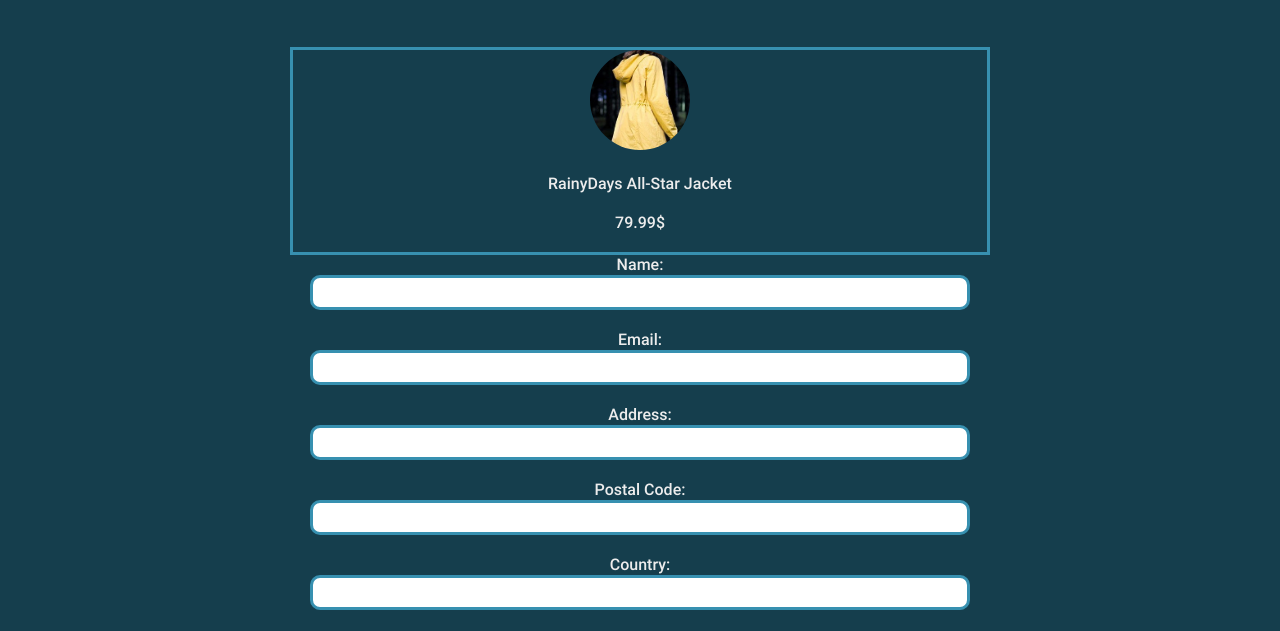
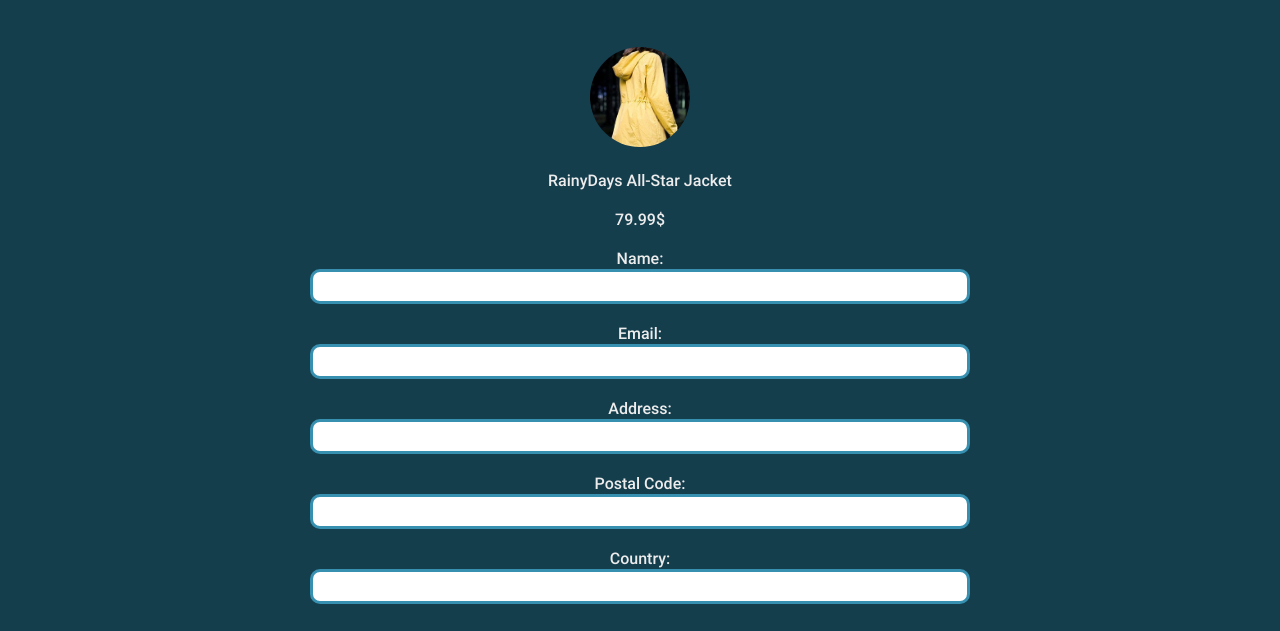
Before and after one commit to Noroff-FEU-Assignments/cross-course-project-MariusChristensen, a plain HTML site: page checkout.html in a window 1280 px wide. Shown: the part 154-785 px from the top of the page. Drawn offline with Linux system fonts and the light colour scheme.

Commit message:
Not sure how that border got in there

```diff
--- a/css/styles.css
+++ b/css/styles.css
@@ -273,7 +273,6 @@ input {
 /* Checkout Stuff */
 .checkout-info {
   margin: auto;
-  border: 3px solid #3790b0;
 }
 
 .checkout-info img {
```
